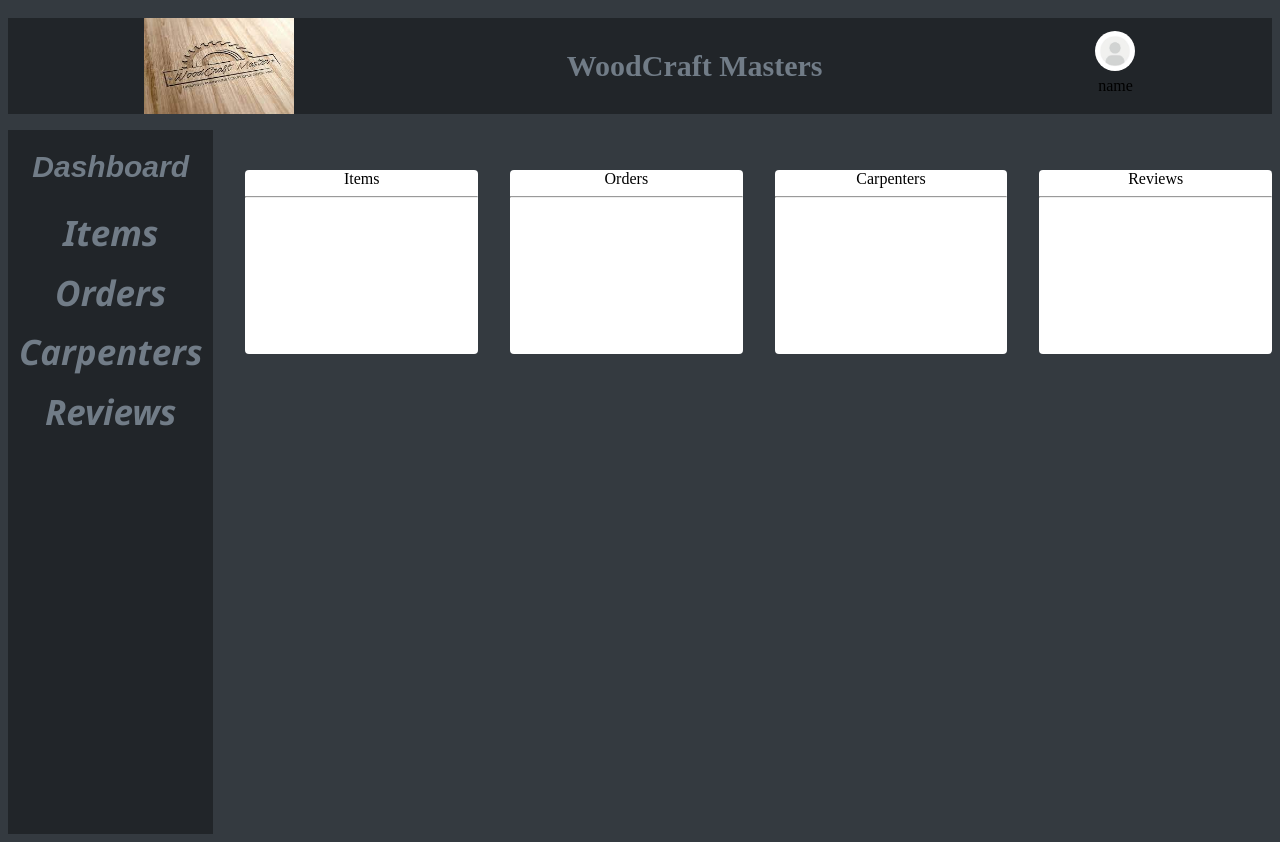
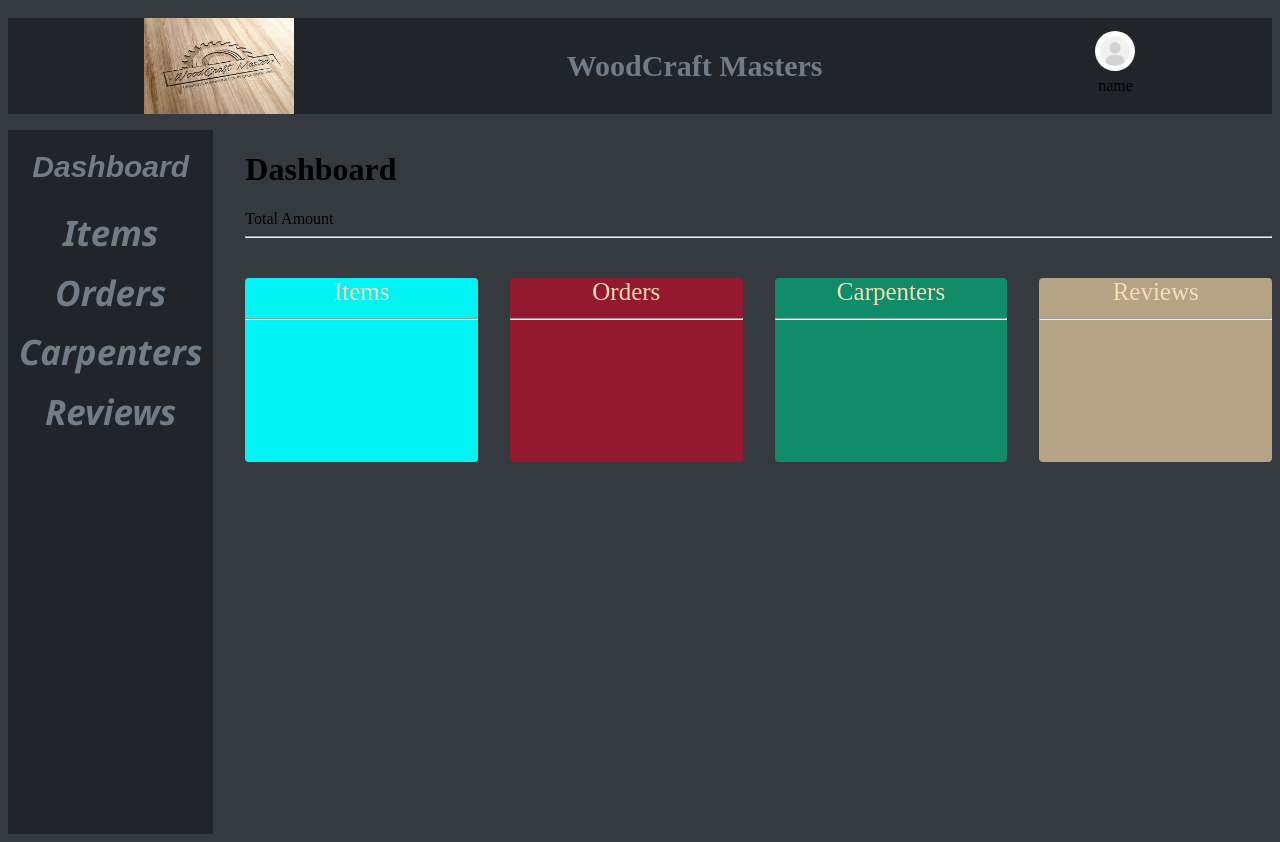
Before and after one commit to Ndigithe-john/CarpentryConnect, a React (Create React App) app in the folder frontend/: page /dashboard in a window 1280 px wide. Built offline with nearby package versions, Linux system fonts and the light colour scheme.

Commit message:
more changes on the dashboard

```diff
--- a/frontend/src/components/DashBoardContainer.js
+++ b/frontend/src/components/DashBoardContainer.js
@@ -1,6 +1,6 @@
-const DashBoardContainer = ({ children }) => {
+const DashBoardContainer = ({ children, className = "" }) => {
   return (
-    <div className="dashboard_div_container">
+    <div className={className}>
       {children}
       <hr />
     </div>
--- a/frontend/src/components/Dashboard.js
+++ b/frontend/src/components/Dashboard.js
@@ -54,10 +54,24 @@ const Dashboard = () => {
           </div>
         </div>
         <div className="dashboard_main_container">
-          <DashBoardContainer>Items</DashBoardContainer>
-          <DashBoardContainer>Orders</DashBoardContainer>
-          <DashBoardContainer>Carpenters</DashBoardContainer>
-          <DashBoardContainer>Reviews</DashBoardContainer>
+          <div className="top_dashboard_main_container">
+            <h1>Dashboard</h1>
+            <DashBoardContainer>Total Amount</DashBoardContainer>
+          </div>
+          <div className="down_dashboard_main_container">
+            <DashBoardContainer className="dashboard_div_container dashbaord_main_one">
+              Items
+            </DashBoardContainer>
+            <DashBoardContainer className="dashboard_div_container dashbaord_main_two">
+              Orders
+            </DashBoardContainer>
+            <DashBoardContainer className="dashboard_div_container dashbaord_main_three">
+              Carpenters
+            </DashBoardContainer>
+            <DashBoardContainer className="dashboard_div_container dashbaord_main_four">
+              Reviews
+            </DashBoardContainer>
+          </div>
         </div>
       </div>
     </div>
--- a/frontend/src/index.css
+++ b/frontend/src/index.css
@@ -6,8 +6,10 @@
   --color-background-100: #343a40;
   --color-background-500: #2b3035;
   --color-background-900: #212529;
-  --color-red: #fa5252;
-  --color-red-dark: #e03131;
+  --color-background-200: #00f4f4;
+  --color-background-300: #95192e;
+  --color-background-400: #118c6b;
+  --color-background-600: #b6a386;
   --color-text-wheat: #f5deb3;
 }
 body {
@@ -160,10 +162,13 @@ body {
   margin-bottom: -10px;
 }
 .dashboard_main_container {
-  margin-top: 5vh;
   width: 100%;
   display: flex;
-  justify-content: space-around;
+  flex-direction: column;
+  gap: 2em;
+}
+.down_dashboard_main_container {
+  display: flex;
   gap: 2em;
 }
 .about_items h3 {
@@ -197,10 +202,23 @@ body {
   margin-top: 0.5em;
 }
 .dashboard_div_container {
-  background-color: white;
+  font-size: 25px;
+  color: var(--color-text-wheat);
   border-radius: 4px;
   text-align: center;
   width: 25%;
   height: 23vh;
   cursor: pointer;
 }
+.dashbaord_main_one {
+  background-color: var(--color-background-200);
+}
+.dashbaord_main_two {
+  background-color: var(--color-background-300);
+}
+.dashbaord_main_three {
+  background-color: var(--color-background-400);
+}
+.dashbaord_main_four {
+  background-color: var(--color-background-600);
+}
```
